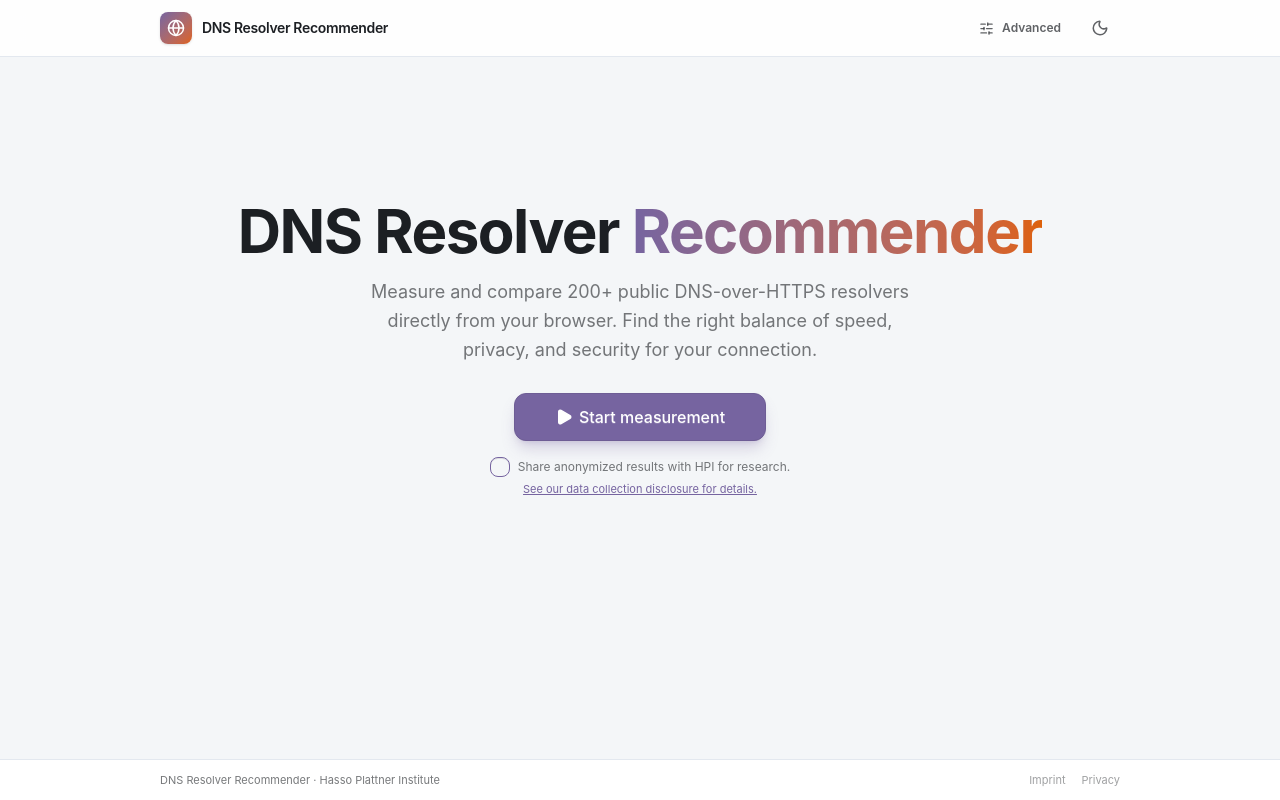
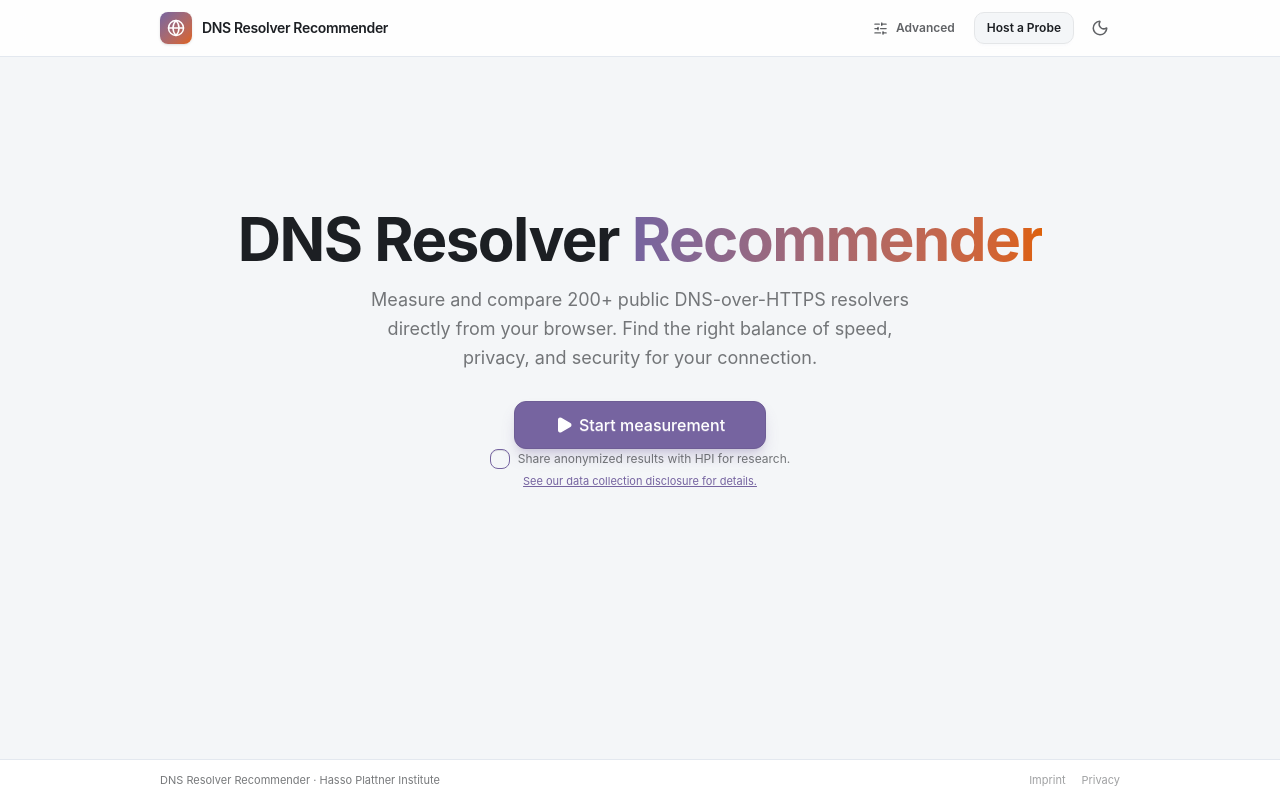
Before and after one commit to jhannesreimann/dns-resolver-recommender, a React (Vite) app in the folder src/frontend/: page / in a window 1280 px wide. Built offline with nearby package versions, Linux system fonts and the light colour scheme; what tailwindcss-motion would draw is missing.

Commit message:
Add probe hosting website and remove animation on website entering

```diff
--- a/src/frontend/privacy.html
+++ b/src/frontend/privacy.html
@@ -3,8 +3,8 @@
 <head>
   <meta charset="UTF-8" />
   <meta name="viewport" content="width=device-width, initial-scale=1.0">
+  <link rel="icon" type="image/svg+xml" href="/favicon.svg" />
   <title>Privacy · DNS Resolver Recommender</title>
-  <link rel="icon" href="data:,">
 </head>
 <body>
   <div id="root"></div>
--- /dev/null
+++ b/src/frontend/probe-hosting.html
@@ -0,0 +1,13 @@
+<!DOCTYPE html>
+<html lang="en" data-theme="dnsrrlight">
+<head>
+  <meta charset="UTF-8" />
+  <meta name="viewport" content="width=device-width, initial-scale=1.0">
+  <link rel="icon" type="image/svg+xml" href="/favicon.svg" />
+  <title>Imprint · DNS Resolver Recommender</title>
+</head>
+<body>
+  <div id="root"></div>
+  <script type="module" src="/src/probe-hosting-main.jsx"></script>
+</body>
+</html>
--- a/src/frontend/src/App.jsx
+++ b/src/frontend/src/App.jsx
@@ -260,41 +260,23 @@ export default function App() {
       />
 
       <main className="mx-auto w-full max-w-5xl flex-1 px-4 py-8 sm:px-6 lg:px-8">
-        <AnimatePresence mode="wait">
+        <div>
           {!started ? (
-            <motion.div
-              key="hero"
-              className="flex min-h-[65vh] flex-col items-center justify-center"
-              exit={{ y: -30, opacity: 0, transition: { duration: 0.3 } }}
-            >
-              <motion.h1
-                className="mb-4 text-center text-4xl font-bold tracking-tight sm:text-5xl lg:text-6xl"
-                initial={{ opacity: 0, y: 20 }}
-                animate={{ opacity: 1, y: 0 }}
-                transition={{ duration: 0.6, delay: 0.1 }}
-              >
+            <div className="flex min-h-[65vh] flex-col items-center justify-center">
+              <h1 className="mb-4 text-center text-4xl font-bold tracking-tight sm:text-5xl lg:text-6xl">
                 <span className="text-base-content">DNS Resolver </span>
                 <span className="bg-gradient-to-r from-primary via-secondary to-primary bg-[length:200%_100%] bg-clip-text text-transparent motion-preset-shimmer">
                   Recommender
                 </span>
-              </motion.h1>
-              <motion.p
-                className="mx-auto mb-7 max-w-xl text-center text-base leading-relaxed text-base-content/60 sm:text-lg"
-                initial={{ opacity: 0, y: 20 }}
-                animate={{ opacity: 1, y: 0 }}
-                transition={{ duration: 0.6, delay: 0.25 }}
-              >
+              </h1>
+              <p className="mx-auto mb-7 max-w-xl text-center text-base leading-relaxed text-base-content/60 sm:text-lg">
                 Measure and compare 200+ public DNS-over-HTTPS resolvers directly from your
                 browser. Find the right balance of speed, privacy, and security for your
                 connection.
-              </motion.p>
-              <motion.div
-                className="flex flex-col items-center gap-4"
-                initial={{ opacity: 0, y: 20 }}
-                animate={{ opacity: 1, y: 0 }}
-                transition={{ duration: 0.6, delay: 0.4 }}
-              >
+              </p>
+              <div>
                 <StartButton running={running} onStart={run} />
+              </div>
               <div className="flex flex-col items-center gap-1">
                 <label className="flex cursor-pointer items-center gap-2 text-xs text-base-content/60">
                   <input
@@ -309,15 +291,9 @@ export default function App() {
                   See our data collection disclosure for details.
                 </a>
               </div>
-              </motion.div>
-            </motion.div>
+            </div>
           ) : (
-            <motion.div
-              key="results"
-              initial={{ opacity: 0 }}
-              animate={{ opacity: 1 }}
-              transition={{ duration: 0.3 }}
-            >
+            <div>
               <div className="mb-5 flex items-center justify-between gap-3">
                 <div>
                   <h1 className="text-xl font-semibold text-base-content sm:text-2xl">Results</h1>
@@ -372,9 +348,9 @@ export default function App() {
               )}
 
               <Methodology />
-            </motion.div>
+            </div>
           )}
-        </AnimatePresence>
+        </div>
       </main>
 
       <Footer />
--- a/src/frontend/src/components/Header.jsx
+++ b/src/frontend/src/components/Header.jsx
@@ -33,6 +33,7 @@ export default function Header({ theme, onToggleTheme, expertMode, onToggleExper
             <SlidersHorizontal size={15} />
             <span className="hidden sm:inline">Advanced</span>
           </button>
+          <a href="/probe-hosting.html" class="btn btn-sm gap-2">Host a Probe</a>
           <ThemeToggle theme={theme} onToggle={onToggleTheme} />
         </div>
       </div>
--- /dev/null
+++ b/src/frontend/src/pages/ProbeHostingPage.jsx
@@ -0,0 +1,41 @@
+import { ArrowLeft } from 'lucide-react';
+
+export default function ProbeHostingPage() {
+  return (
+    <div className="min-h-screen bg-base-200">
+      <div className="mx-auto max-w-3xl px-4 py-8 sm:px-6 lg:px-8">
+        <a
+          href="/"
+          className="btn btn-outline btn-sm mb-6 gap-1.5 border-base-300 text-base-content/70"
+        >
+          <ArrowLeft size={14} />
+          Back to DNS Resolver Recommender
+        </a>
+
+        <h1 className="mb-6 text-2xl font-semibold text-base-content">Hosting a Probe</h1>
+
+        <p className="mb-4 text-sm text-base-content/80">
+          For continouos measurements, we are running probe to the DNS Resolver Recommender
+          regularly. Enhancing diversity of the measurement data requires many different
+          probes. Therefore, we encourage the deployment of measurement probes.
+        </p>
+        <p className="mb-6 text-sm text-base-content/80">
+          We build a headless probe based on Firefox and Selenium. Essentially, it opens the
+          website, clicks on opt-in, and starts the measurement. The software is bundled in
+          Docker and available online:
+          <a href="https://hub.docker.com/r/richterrobert/dnsrr-headless-probe" className="link link-primary">
+            richterrobert/dnsrr-headless-probe
+          </a>
+        </p>
+
+        <h2 className="mb-1 mt-6 text-base font-semibold text-primary">Making Modifications</h2>
+        <p className="mb-6 text-sm text-base-content/80">
+          All probe code is openly available. See GitHub for more information:
+          <a href="https://github.com/diic-starlink/dnsrr-headless-probe" className="link link-primary">
+            https://github.com/diic-starlink/dnsrr-headless-probe
+          </a>
+        </p>
+      </div>
+    </div>
+  );
+}
--- /dev/null
+++ b/src/frontend/src/probe-hosting-main.jsx
@@ -0,0 +1,19 @@
+import { StrictMode, useEffect } from 'react';
+import { createRoot } from 'react-dom/client';
+import ProbeHostingPage from './pages/ProbeHostingPage';
+import './index.css';
+
+function Root() {
+  useEffect(() => {
+    const t = localStorage.getItem('dnsrr-theme');
+    document.documentElement.setAttribute('data-theme', t || 'dnsrrlight');
+  }, []);
+
+  return (
+    <StrictMode>
+      <ProbeHostingPage />
+    </StrictMode>
+  );
+}
+
+createRoot(document.getElementById('root')).render(<Root />);
```
Lines whose indentation alone changed are shown as unchanged.
